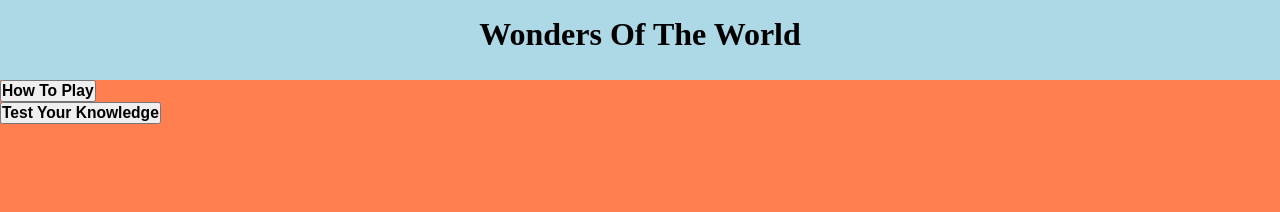
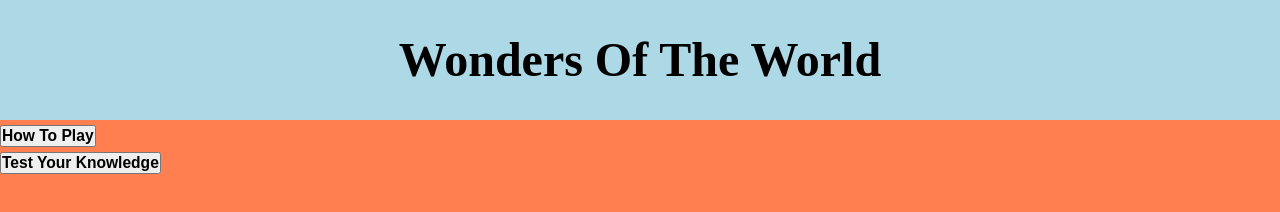
Before and after one commit to Regan-Boreland/wonders-of-the-world, a plain HTML site: page index.html in a window 1280 px wide. Drawn offline with Linux system fonts and the light colour scheme.

Commit message:
style header on tablets

```diff
--- a/assets/css/style.css
+++ b/assets/css/style.css
@@ -32,3 +32,16 @@ header {
     flex-direction: column;
     align-items: center;
 }
+
+/*media query for tablets*/
+@media screen and (min-width: 768px) {
+/*body styles for tablets*/
+    body{
+        font-size: 150%;
+    }
+
+    header{
+        height: 15vh;
+        padding: 2rem;
+    }
+}
```
